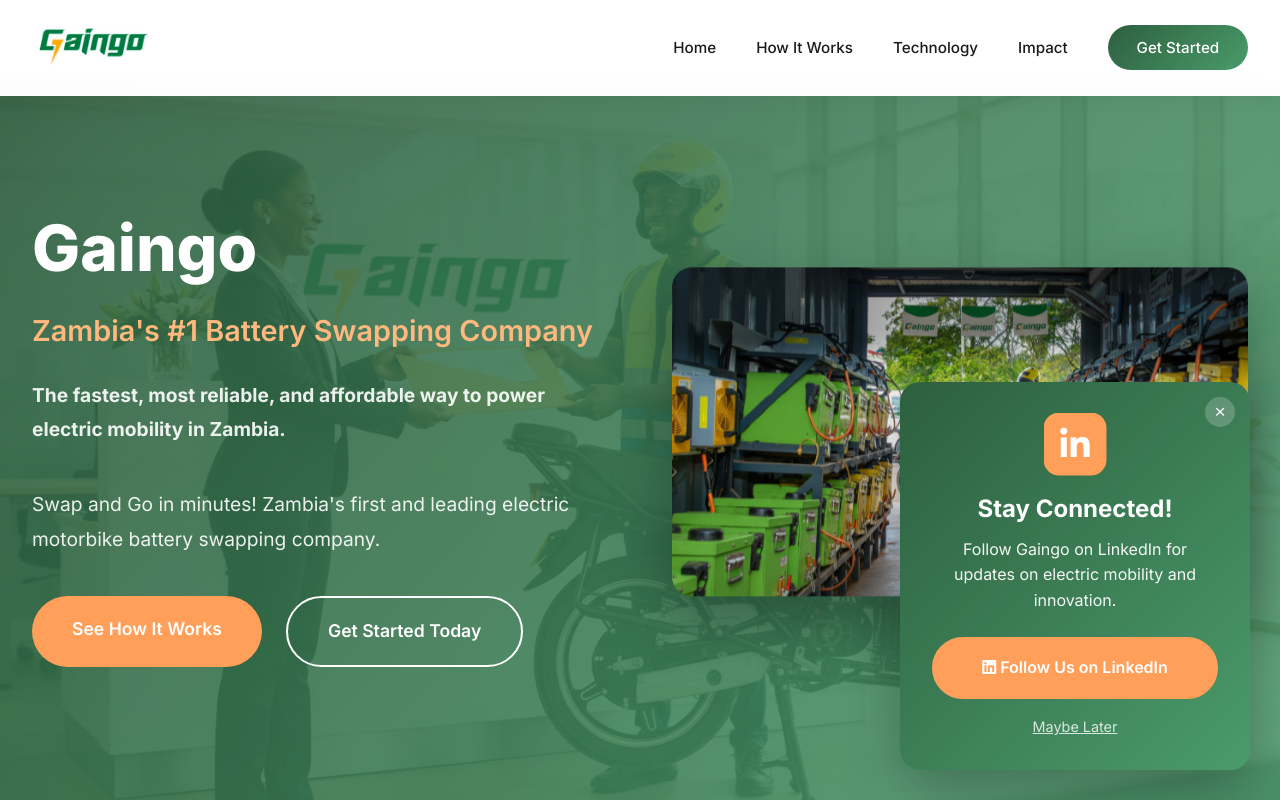
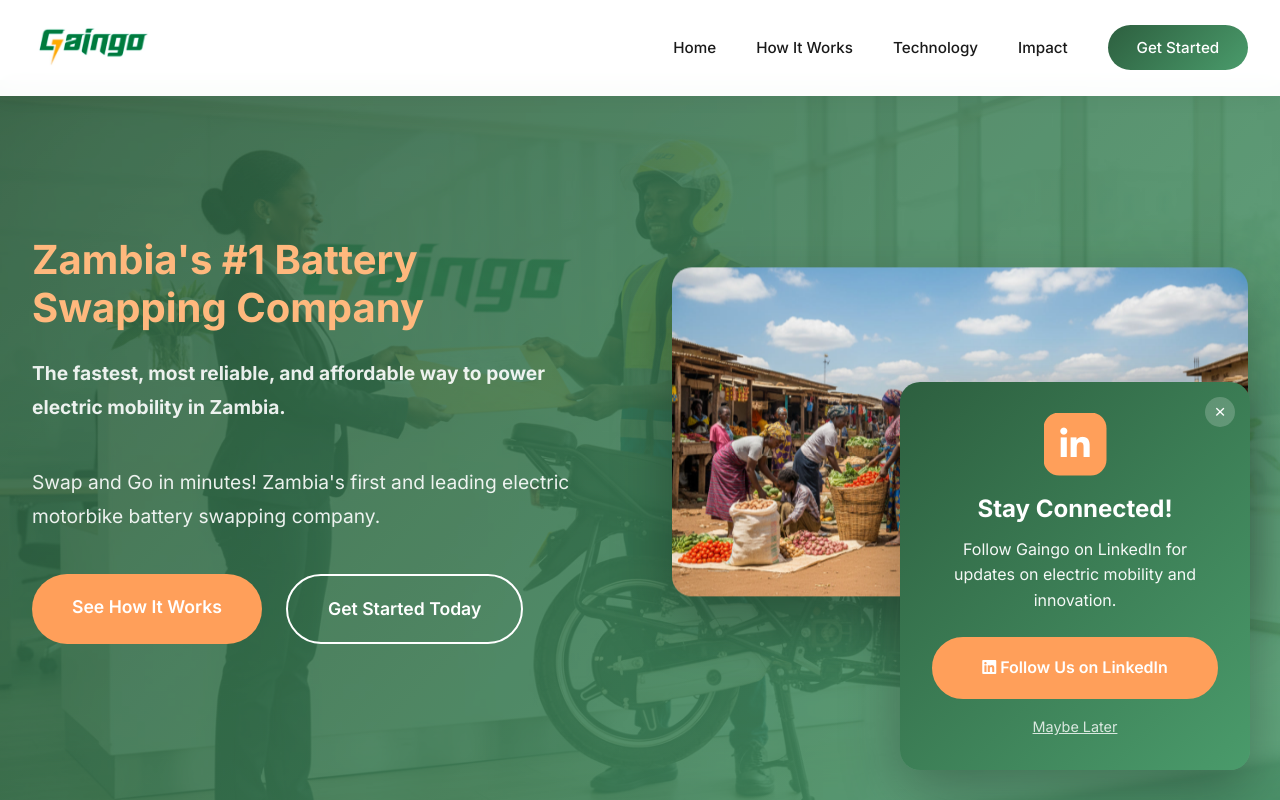
Before and after one commit to ErnestKapesa/gaingo, a plain HTML site: page index.html in a window 1280 px wide. Shown: the top 800 px of the page. Drawn offline with Linux system fonts and the light colour scheme.

Commit message:
Remove Gaingo heading from hero, replace with better delivery action image

```diff
--- a/index.html
+++ b/index.html
@@ -212,10 +212,11 @@
         }
 
         .hero-text .tagline {
-            font-size: 1.8rem;
+            font-size: 2.5rem;
             color: var(--light-orange);
-            font-weight: 600;
+            font-weight: 700;
             margin-bottom: 1.5rem;
+            line-height: 1.2;
         }
 
         .hero-text p {
@@ -276,6 +277,8 @@
             height: auto;
             border-radius: 20px;
             box-shadow: 0 25px 60px rgba(0,0,0,0.3);
+            object-fit: cover;
+            max-height: 600px;
         }
 
         /* Features Section */
@@ -811,12 +814,8 @@
                 grid-template-columns: 1fr;
             }
 
-            .hero-text h1 {
-                font-size: 2.5rem;
-            }
-
             .hero-text .tagline {
-                font-size: 1.3rem;
+                font-size: 1.8rem;
             }
 
             .nav-links {
@@ -856,17 +855,16 @@
     <section id="home" class="hero">
         <div class="hero-content">
             <div class="hero-text">
-                <h1 class="animate-on-scroll">Gaingo</h1>
-                <div class="tagline animate-on-scroll animate-delay-1">Zambia's #1 Battery Swapping Company</div>
-                <p class="animate-on-scroll animate-delay-2"><strong>The fastest, most reliable, and affordable way to power electric mobility in Zambia.</strong></p>
-                <p class="animate-on-scroll animate-delay-3">Swap and Go in minutes! Zambia's first and leading electric motorbike battery swapping company.</p>
-                <div class="hero-buttons animate-on-scroll animate-delay-4">
+                <div class="tagline animate-on-scroll">Zambia's #1 Battery Swapping Company</div>
+                <p class="animate-on-scroll animate-delay-1"><strong>The fastest, most reliable, and affordable way to power electric mobility in Zambia.</strong></p>
+                <p class="animate-on-scroll animate-delay-2">Swap and Go in minutes! Zambia's first and leading electric motorbike battery swapping company.</p>
+                <div class="hero-buttons animate-on-scroll animate-delay-3">
                     <a href="#how-it-works" class="btn-primary">See How It Works</a>
                     <a href="#contact" class="btn-secondary">Get Started Today</a>
                 </div>
             </div>
             <div class="hero-image">
-                <img src="images/Gainggo-Battery-Swapping.jpg" alt="Gaingo Battery Swapping">
+                <img src="images/Gaingo-Market-Area-Delivery.jpg" alt="Gaingo Electric Motorbike in Action">
             </div>
         </div>
     </section>
```
